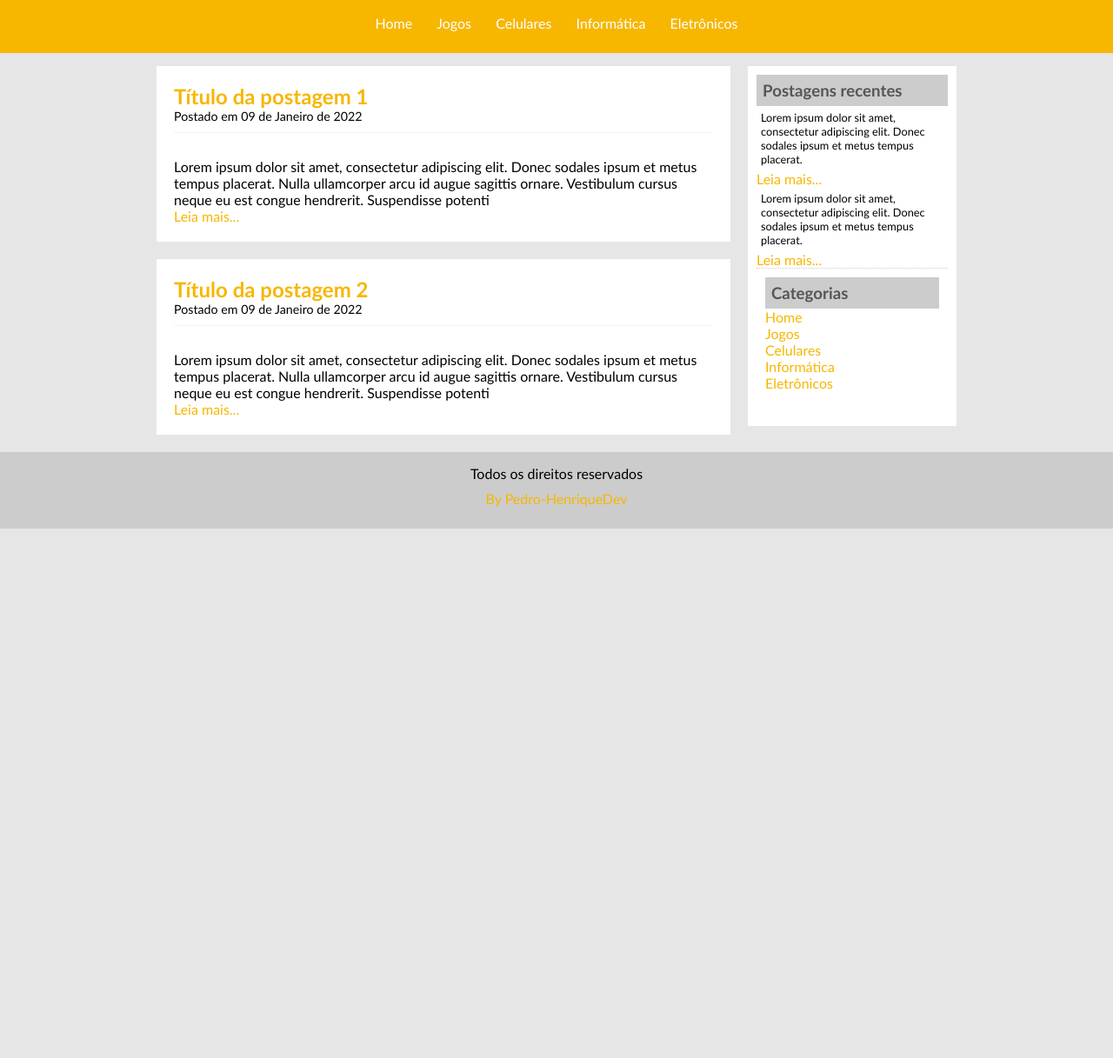
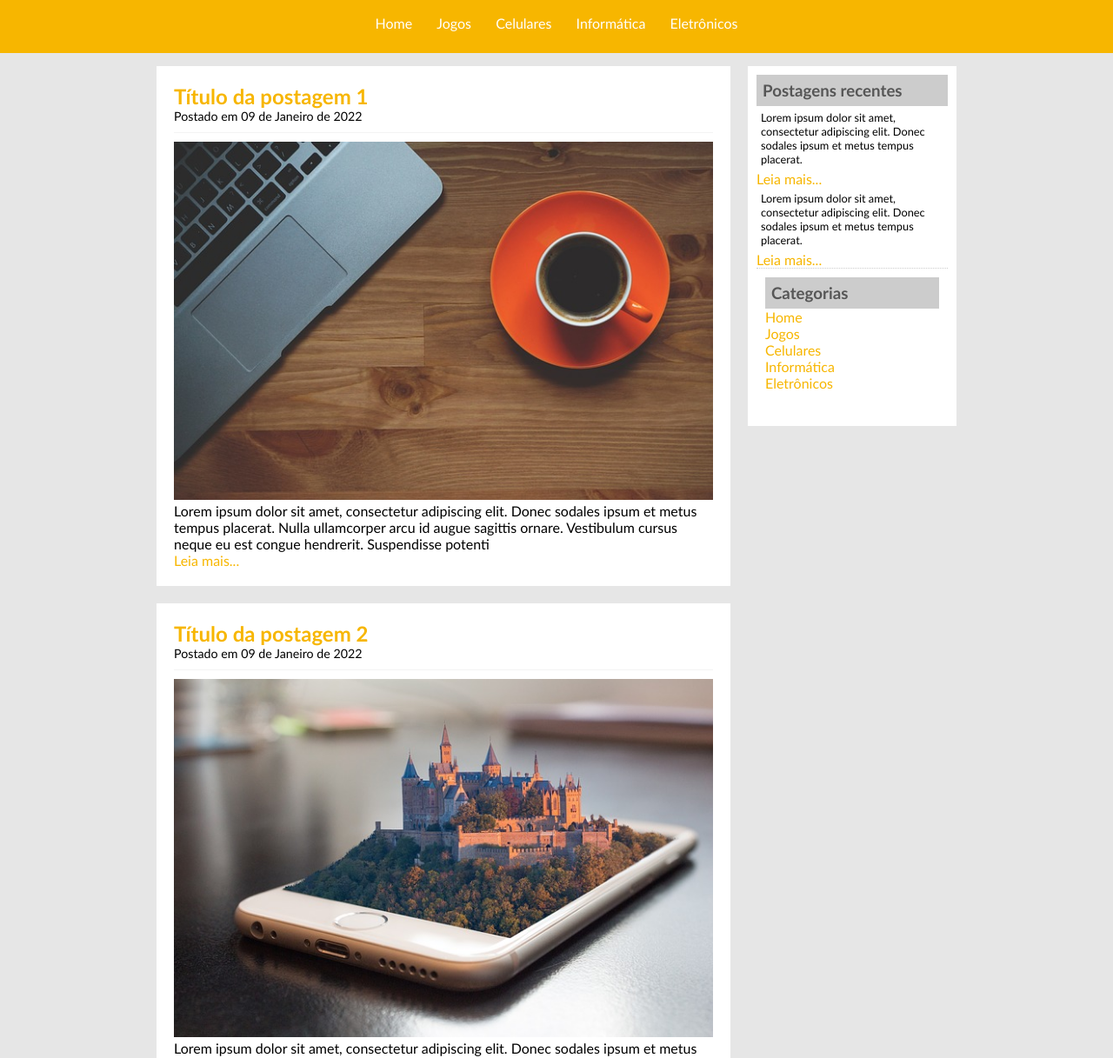
Before and after one commit to Pedro-HenriqueDev/Tec_Blog, a plain HTML site: page index.html in a window 1280 px wide. Shown: the part 76-1293 px from the top of the page at 87% size. Before the commit the page ends 800 px from the top, so only its background shows below. Drawn offline with Linux system fonts and the light colour scheme; the site is published under a folder, as on GitHub Pages, so addresses that start at the root find nothing.

Commit message:
correcao

```diff
--- a/index.html
+++ b/index.html
@@ -33,7 +33,7 @@
             <div class="post">
                 <h2>Título da postagem 1</h2>
                 <span class="date-post">Postado em 09 de Janeiro de 2022</span>
-                <img class="post-img" src="/assets/img/imagem1.jpg" alt="">
+                <img class="post-img" src="./assets/img/imagem1.jpg" alt="">
                 <p>Lorem ipsum dolor sit amet, consectetur adipiscing elit. Donec sodales ipsum et metus tempus
                     placerat. Nulla ullamcorper arcu id augue sagittis ornare. Vestibulum cursus neque eu est congue
                     hendrerit. Suspendisse potenti</p>
@@ -45,7 +45,7 @@
             <div class="post">
                 <h2>Título da postagem 2</h2>
                 <span class="date-post">Postado em 09 de Janeiro de 2022</span>
-                <img class="post-img" src="/assets/img/imagem3.jpg" alt="">
+                <img class="post-img" src="./assets/img/imagem3.jpg" alt="">
                 <p>Lorem ipsum dolor sit amet, consectetur adipiscing elit. Donec sodales ipsum et metus tempus
                     placerat. Nulla ullamcorper arcu id augue sagittis ornare. Vestibulum cursus neque eu est congue
                     hendrerit. Suspendisse potenti</p>
```
